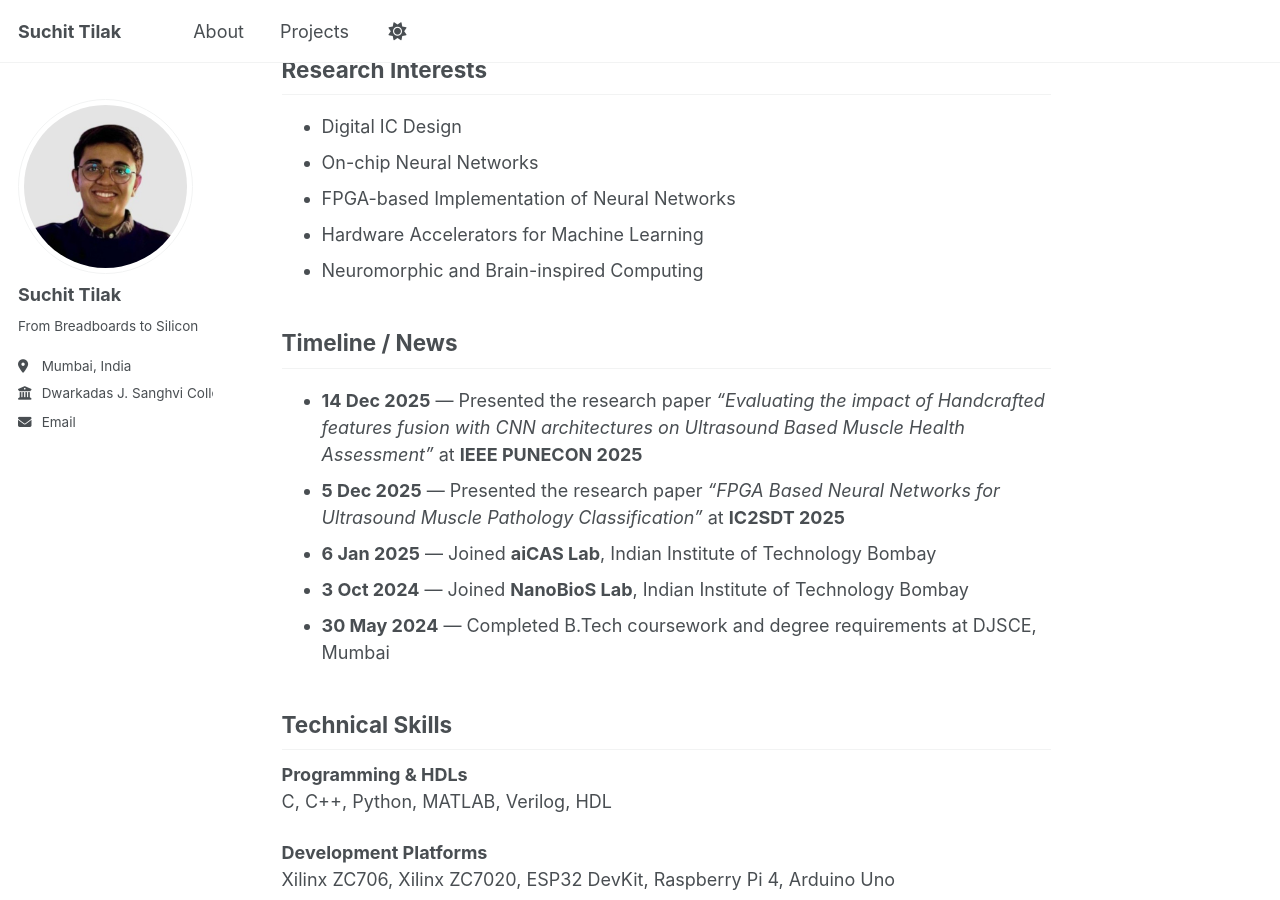
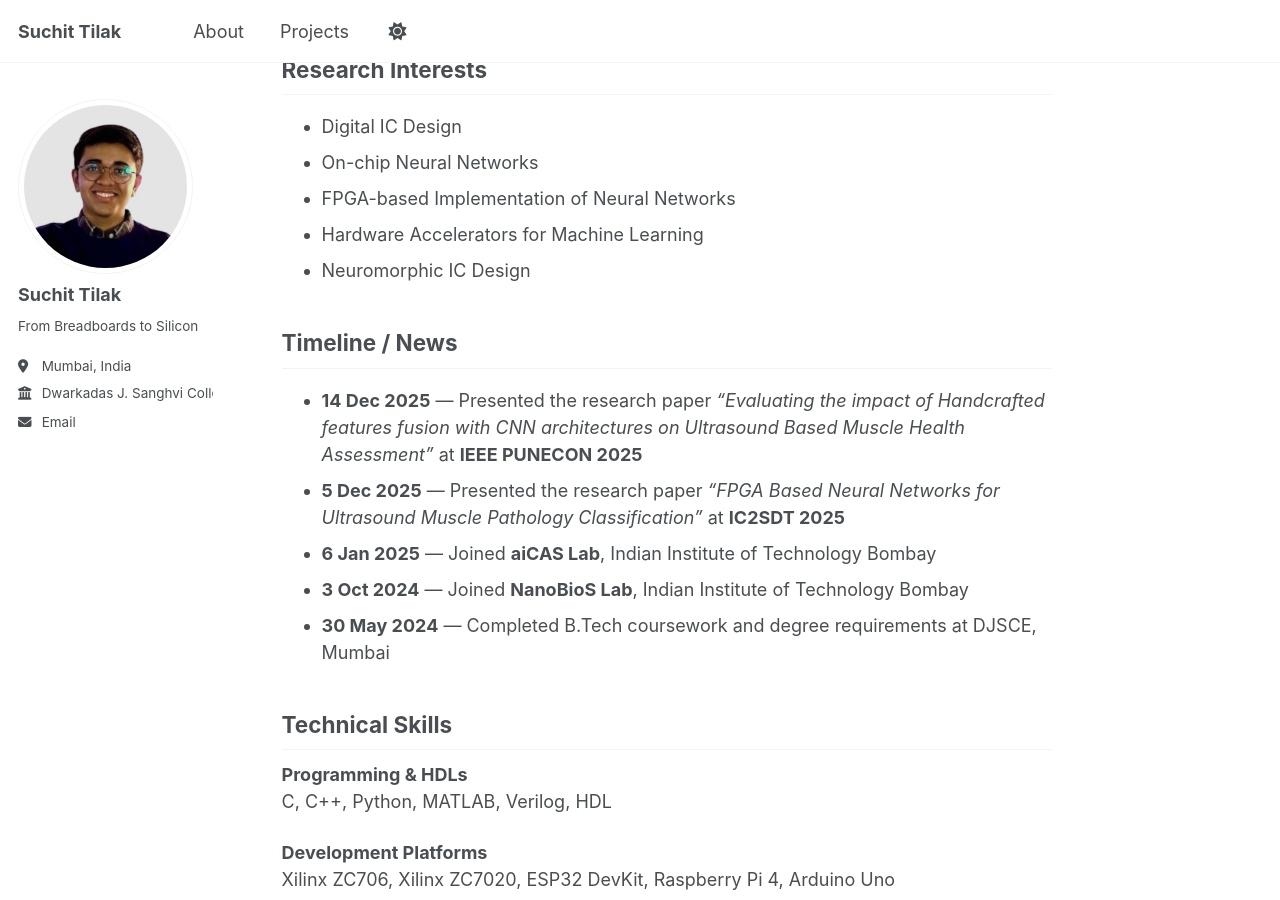
Before and after one commit to Suchit18/academicpages-draft, a Jekyll site: the page built from _pages/about.md, in a window 1280 px wide and 900 px high, scrolled down 401 px. Built offline with Jekyll 4.4.1, drawn with Linux system fonts in a browser that asks for light colours; a script bundle is joined from its source files by our own code; library files that are not in the unit come from our copies.

Commit message:
Update about.md
added research interest

```diff
--- a/_pages/about.md
+++ b/_pages/about.md
@@ -23,7 +23,7 @@ In addition to core microelectronics research, I am drawn to interdisciplinary p
 - On-chip Neural Networks
 - FPGA-based Implementation of Neural Networks
 - Hardware Accelerators for Machine Learning
-- Neuromorphic and Brain-inspired Computing
+- Neuromorphic IC Design
 
 
 
```
